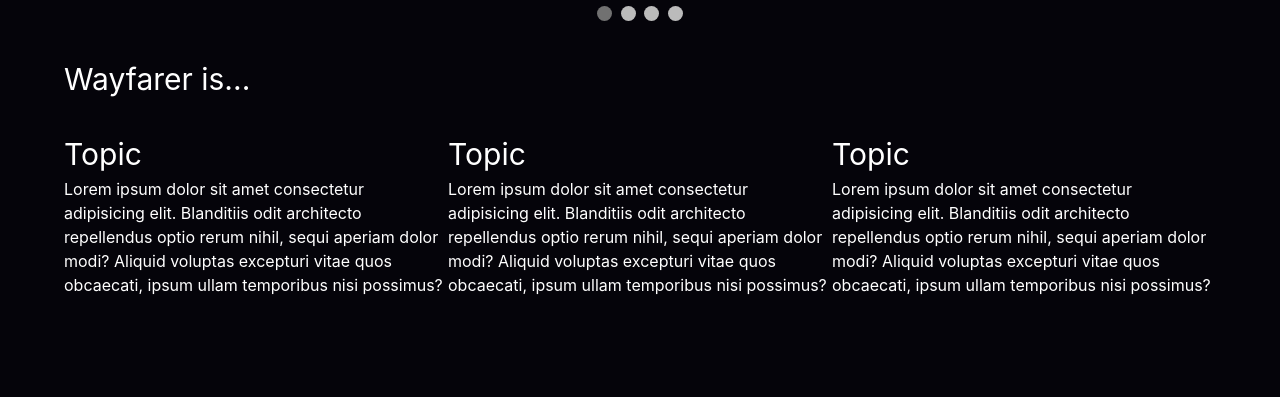
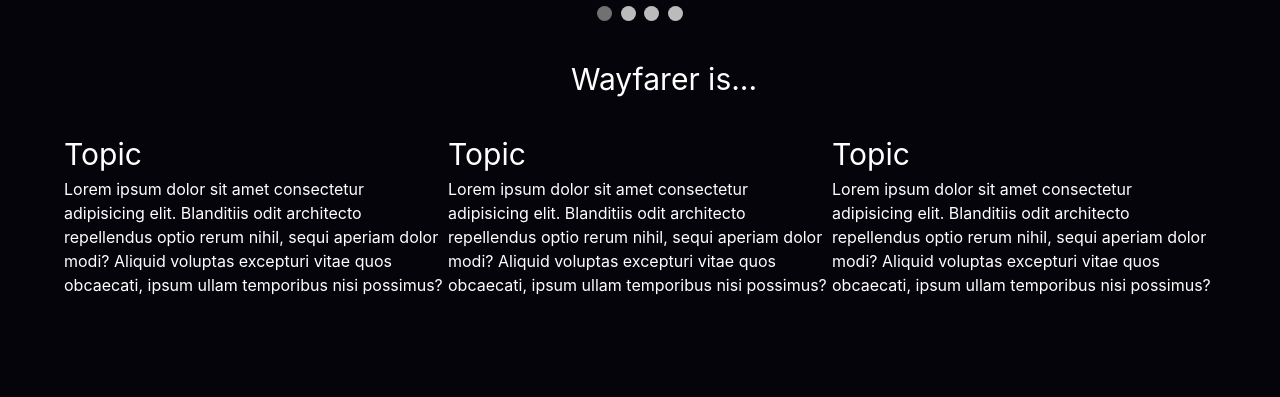
Before and after one commit to RonnellValdez/Wayfarer-DjangoPy, a Django app: page / in a window 1280 px wide. Shown: the part 593-990 px from the top of the page. Run offline with Django 3.2, Linux system fonts and the light colour scheme; some web fonts are replaced.

Commit message:
Centered Wayfarer text

```diff
--- a/main_app/static/styles/main.css
+++ b/main_app/static/styles/main.css
@@ -262,7 +262,9 @@
     font-size: 25px;
 }
 
-
+#wayfarer-h1 {
+  margin-left: 44%;
+}
 
 .navbar-burger {
     color: white;
--- a/main_app/templates/home.html
+++ b/main_app/templates/home.html
@@ -37,7 +37,7 @@
 
 
 
-<h1>Wayfarer is...</h1>
+<h1 id="wayfarer-h1">Wayfarer is...</h1>
 
 <section class="topic-section">
     <div class="topic">
```
